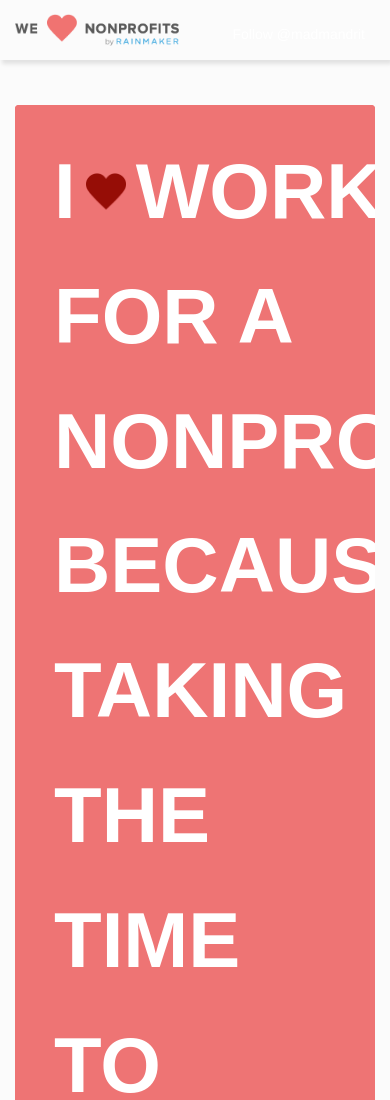
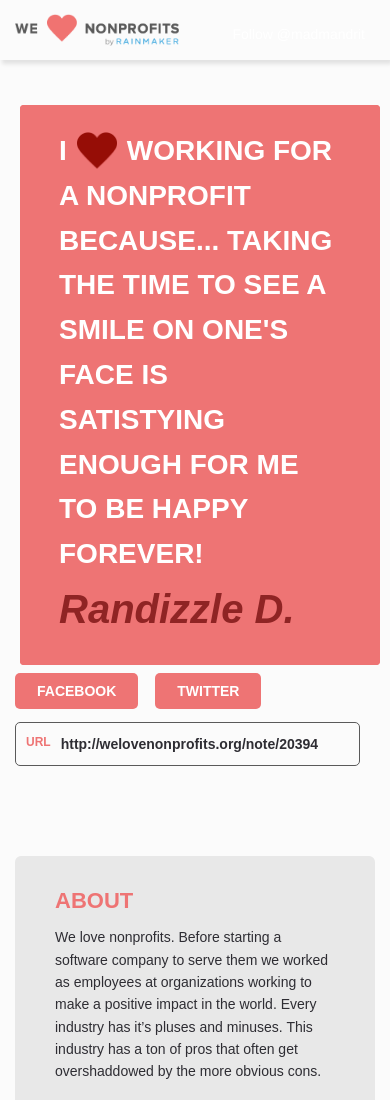
Before and after one commit to wiafe/Love-Nonprofits, a plain HTML site: page viewpost.html in a window 390 px wide. Shown: the top 1100 px of the page. Drawn offline with nearby package versions, Linux system fonts and the light colour scheme; a script that the page names is missing.

Commit message:
Text-size

```diff
--- a/assets/css/main.css
+++ b/assets/css/main.css
@@ -650,6 +650,24 @@ nav {
   height: 48px;
   cursor: pointer;
 }
+@media (max-width: 820px) {
+  .view-post {
+    font-size: 36px;
+    margin: 0 5px;
+  }
+  .post-heart {
+    padding: 30px;
+  }
+}
+@media (max-width: 465px) {
+  .view-post {
+    font-size: 28px;
+  }
+  .post-heart {
+    padding: 20px;
+    margin: 0 10px;
+  }
+}
 
 .view .social {
   margin-top: 15px;
```
